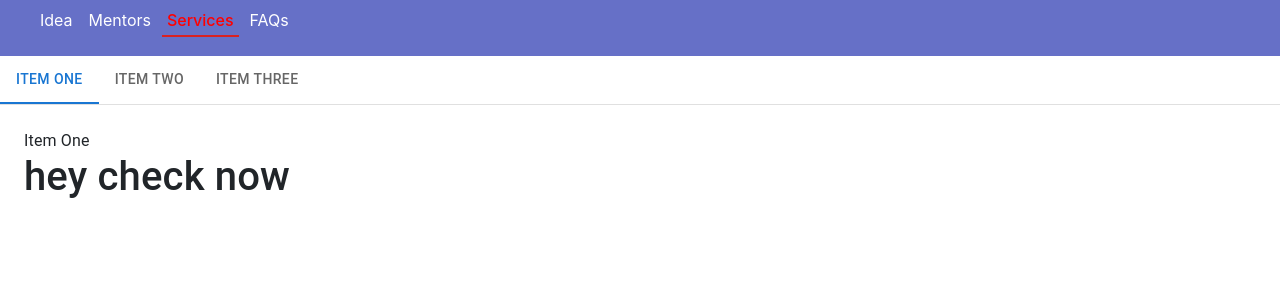
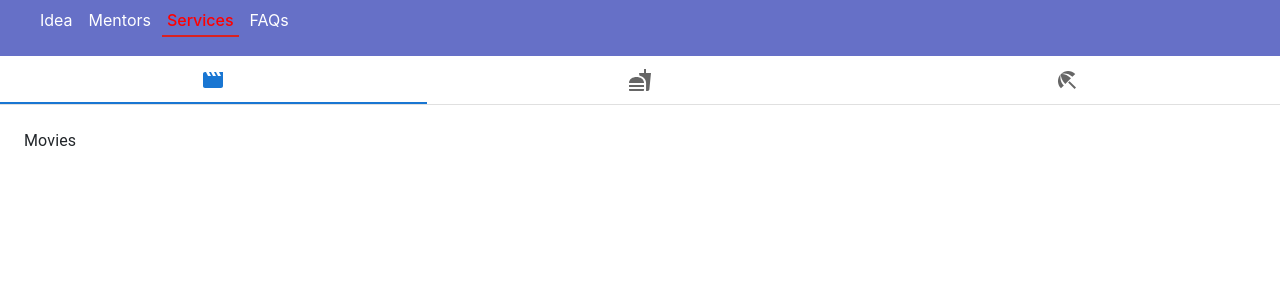
Before and after one commit to rajranjan672/project, a React (Create React App) app: page /services in a window 1280 px wide. Shown: the top 300 px of the page. Built offline with nearby package versions, Linux system fonts and the light colour scheme.

Commit message:
tabs
tabs changes

```diff
--- a/package.json
+++ b/package.json
@@ -21,7 +21,7 @@
     "yup": "^1.2.0"
   },
   "devDependencies": {
-    "react-scripts": "5.0.1"
+    "react-scripts": "^5.0.1"
   },
   "scripts": {
     "start": "react-scripts start",
--- /dev/null
+++ b/src/Components/FoodRecipies.js
@@ -0,0 +1,9 @@
+import React from 'react'
+
+const FoodRecipies = () => {
+  return (
+    <div>FoodRecipies</div>
+  )
+}
+
+export default FoodRecipies
--- /dev/null
+++ b/src/Components/Movies.js
@@ -0,0 +1,9 @@
+import React from 'react'
+
+const Movies = () => {
+  return (
+    <div>Movies</div>
+  )
+}
+
+export default Movies
--- a/src/Components/Services.js
+++ b/src/Components/Services.js
@@ -1,16 +1,17 @@
 import * as React from 'react';
+import PropTypes from 'prop-types';
 import Tabs from '@mui/material/Tabs';
 import Tab from '@mui/material/Tab';
 import Typography from '@mui/material/Typography';
 import Box from '@mui/material/Box';
+import MovieIcon from '@mui/icons-material/Movie';
+import FastfoodIcon from '@mui/icons-material/Fastfood';
+import BeachAccessIcon from '@mui/icons-material/BeachAccess';
+import Movies from './Movies';
+import FoodRecipies from './FoodRecipies';
+import Travel from './Travel';
 
-interface TabPanelProps {
-  children?: React.ReactNode;
-  index: number;
-  value: number;
-}
-
-function CustomTabPanel(props: TabPanelProps) {
+function CustomTabPanel(props) {
   const { children, value, index, ...other } = props;
 
   return (
@@ -24,48 +25,49 @@ function CustomTabPanel(props: TabPanelProps) {
       {value === index && (
         <Box sx={{ p: 3 }}>
           <Typography>{children}</Typography>
-
-
         </Box>
       )}
     </div>
   );
 }
 
-function a11yProps(index: number) {
+CustomTabPanel.propTypes = {
+  children: PropTypes.node,
+  index: PropTypes.number.isRequired,
+  value: PropTypes.number.isRequired,
+};
+
+function a11yProps(index) {
   return {
     id: `simple-tab-${index}`,
     'aria-controls': `simple-tabpanel-${index}`,
   };
 }
 
-export default function Services() {
+export default function BasicTabs() {
   const [value, setValue] = React.useState(0);
 
-  const handleChange = (event: React.SyntheticEvent, newValue: number) => {
+  const handleChange = (event, newValue) => {
     setValue(newValue);
   };
 
   return (
     <Box sx={{ width: '100%' }}>
       <Box sx={{ borderBottom: 1, borderColor: 'divider' }}>
-        <Tabs value={value} onChange={handleChange} aria-label="basic tabs example">
-          <Tab label="Item One" {...a11yProps(0)} />
-          <Tab label="Item Two" {...a11yProps(1)} />
-          <Tab label="Item Three" {...a11yProps(2)} />
+        <Tabs variant="fullWidth"  color="secondary" value={value} onChange={handleChange} aria-label="basic tabs example">
+          <Tab icon={<MovieIcon />} {...a11yProps(0)} />
+          <Tab icon={<FastfoodIcon />} {...a11yProps(1)} />
+          <Tab icon={<BeachAccessIcon />} {...a11yProps(2)} />
         </Tabs>
       </Box>
       <CustomTabPanel value={value} index={0}>
-        Item One
-        <h1> hey check now</h1>
+        <Movies />
       </CustomTabPanel>
       <CustomTabPanel value={value} index={1}>
-        Item Two
-        <h2> hey how r uu</h2>
+        <FoodRecipies />
       </CustomTabPanel>
       <CustomTabPanel value={value} index={2}>
-      <h3> hey how r uu</h3>
-        Item Three
+        <Travel />
       </CustomTabPanel>
     </Box>
   );
--- /dev/null
+++ b/src/Components/Travel.js
@@ -0,0 +1,9 @@
+import React from 'react'
+
+const Travel = () => {
+  return (
+    <div>Travel</div>
+  )
+}
+
+export default Travel
```
Also changed, not shown: 1 other file (tests, documents, lock files or other folders).
